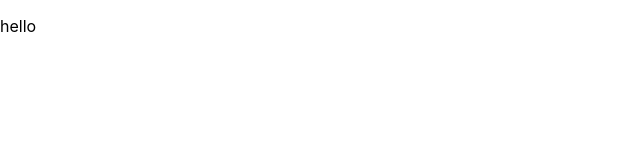
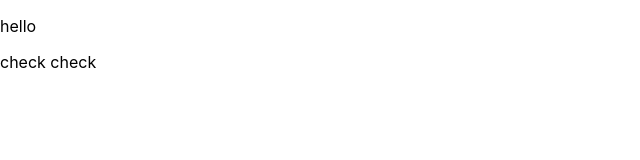
Before and after one commit to Shane99dt/ToDoList-Project-React, a React (Create React App) app: page / in a window 1280 px wide. Shown: the top 160 px of the page, without its empty margins (0-640 px from the left). Built offline with nearby package versions, Linux system fonts and the light colour scheme.

Commit message:
added base d

```diff
--- a/src/App.js
+++ b/src/App.js
@@ -14,6 +14,9 @@ class App extends React.Component {
     return (
       <div>
         <p>hello </p>
+        <div>
+          check check
+        </div>
       </div>
     );
   }
```
